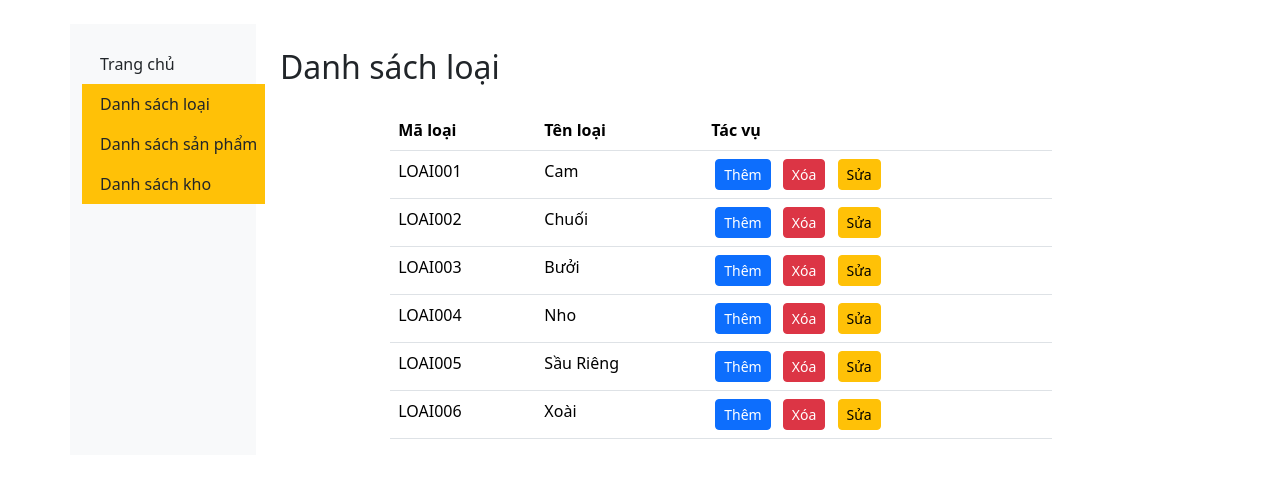
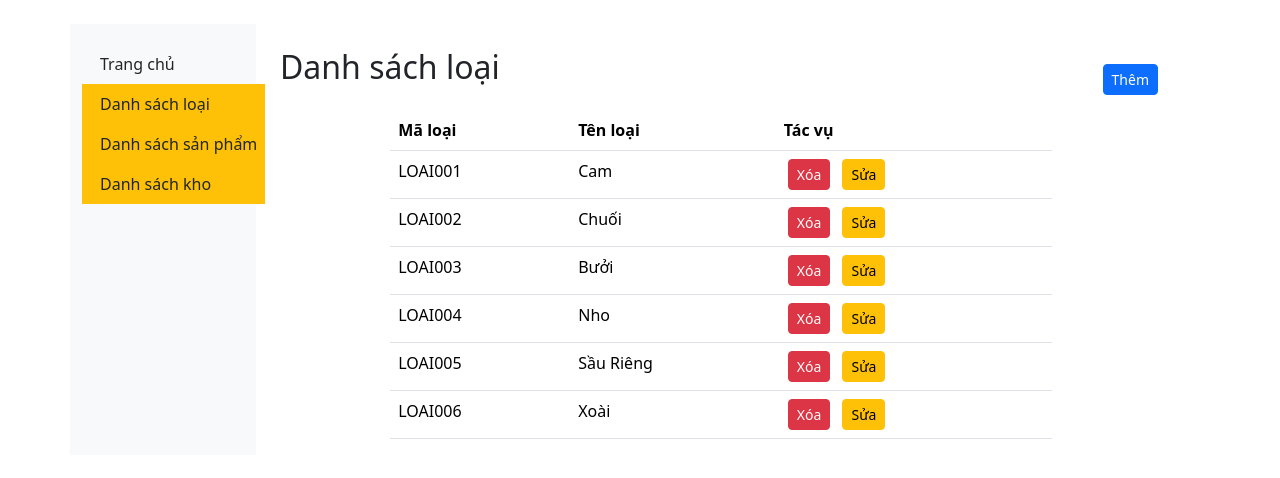
Before and after one commit to hoangsang0206/fruits-shop-django, a Django app: page /dsLoai in a window 1280 px wide. Shown: the top 478 px of the page. Run offline with Django 5.2, Linux system fonts and the light colour scheme; data comes from the database, SQL or seed files in the repository.

Commit message:
Update admin pages

```diff
--- a/TraiCay/templates/admin_pages/dsLoai.html
+++ b/TraiCay/templates/admin_pages/dsLoai.html
@@ -4,7 +4,10 @@
 
 {% block content %}
 <div class="container mt-4">
-    <h2 class="mb-4">Danh sách loại</h2>
+    <div class="d-flex align-items-center justify-content-between">
+        <h2 class="mb-4">Danh sách loại</h2>
+        <a href="{% url 'ThemLoai' %}" class="btn btn-sm btn-primary mx-1">Thêm</a>
+    </div>
     <table class="table table-hover w-75 mx-auto">
         <thead class="thead-dark">
             <tr>
@@ -19,7 +22,6 @@
                 <td>{{ tl.MaLoai }}</td>
                 <td>{{ tl.TenLoai }}</td>
                 <td>
-                    <a href="{% url 'ThemLoai' %}" class="btn btn-sm btn-primary mx-1">Thêm</a>
                     <a href="{% url 'XoaLoai' %}" class="btn btn-sm btn-danger mx-1">Xóa</a>
                     <a href="{% url 'SuaLoai' %}" class="btn btn-sm btn-warning mx-1">Sửa</a>
                 </td>
--- a/TraiCay/templates/admin_pages/dsSanPham.html
+++ b/TraiCay/templates/admin_pages/dsSanPham.html
@@ -4,7 +4,10 @@
 
 {% block content %}
 <div class="container mt-4">
-    <h2 class="mb-4">Danh sách sản phẩm</h2>
+    <div class="d-flex align-items-center justify-content-between">
+        <h2 class="mb-4">Danh sách sản phẩm</h2>
+        <a href="{% url 'ThemSP' %}" class="btn btn-sm btn-primary mx-1">Thêm</a>
+    </div>
     <table class="table table-hover table-sm w-100 mx-auto">
         <thead class="thead-dark">
             <tr>
@@ -25,7 +28,6 @@
                 <td>{{ tsp.DonGia }}</td>
                 <td>{{ tsp.MoTa }}</td>
                 <td>
-                    <a href="{% url 'ThemSP' %}" class="btn btn-sm btn-primary mx-1">Thêm</a>
                     <a href="{% url 'XoaSP' %}" class="btn btn-sm btn-danger mx-1">Xóa</a>
                     <a href="{% url 'SuaSP' %}" class="btn btn-sm btn-warning mx-1">Sửa</a>
                 </td>
```
